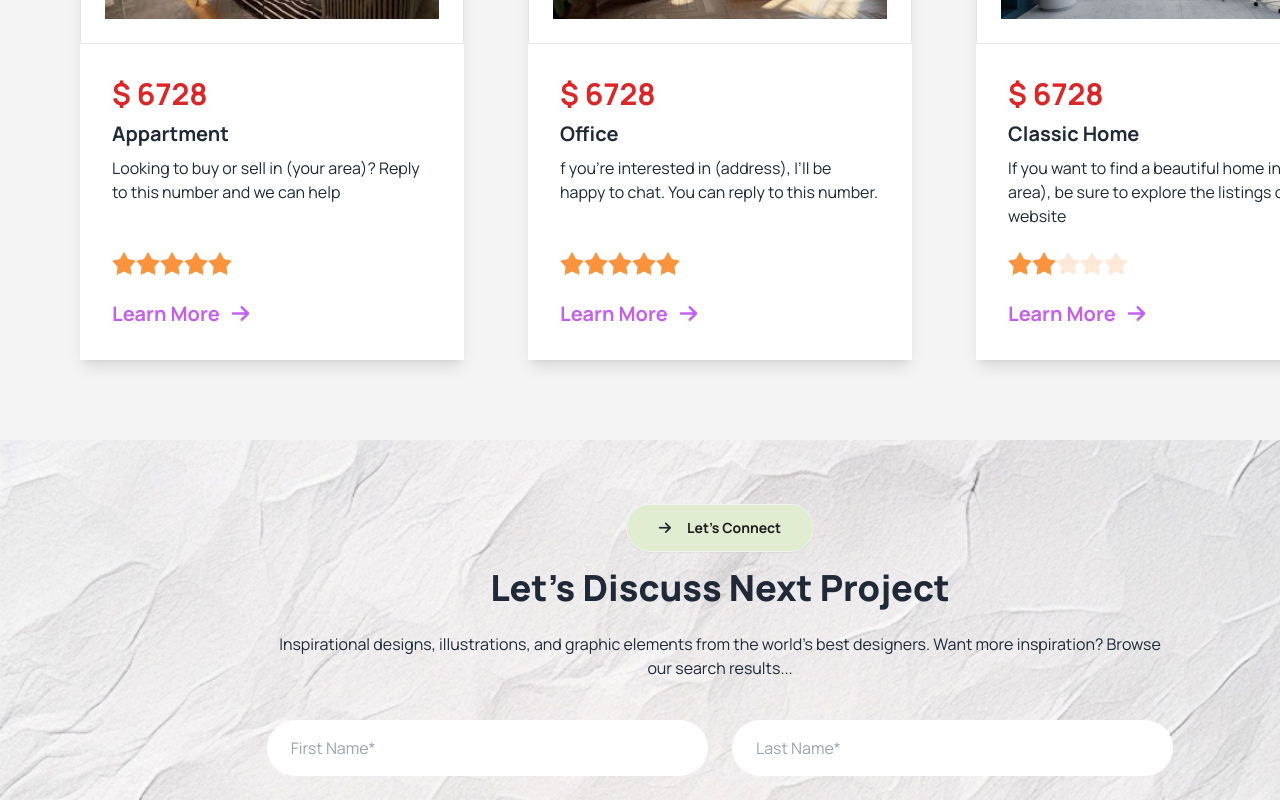
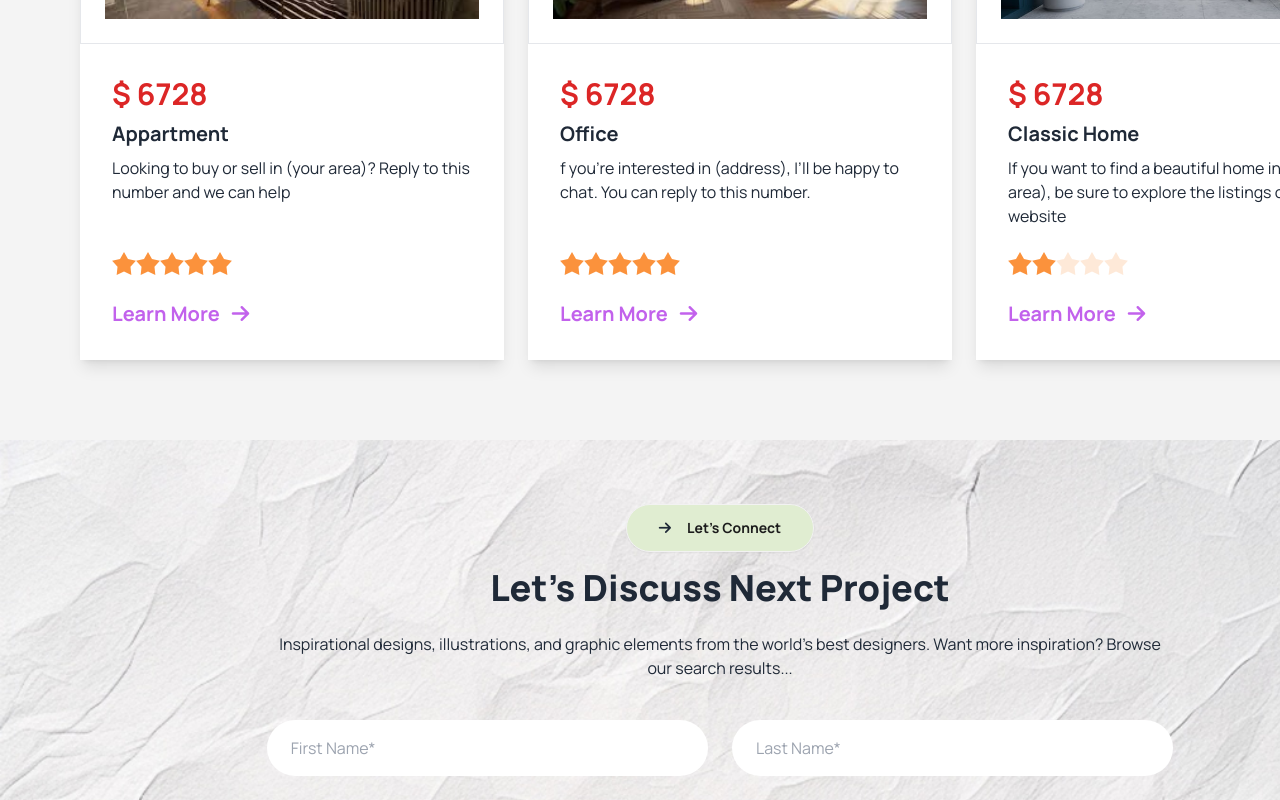
Before and after one commit to Rony7736/Batch-10-Assignment-3, a plain HTML site: page index.html in a window 1280 px wide. Shown: the part 3709-4509 px from the top of the page. Drawn offline with nearby package versions, Linux system fonts and the light colour scheme.

Commit message:
correction responsive in features section

```diff
--- a/index.html
+++ b/index.html
@@ -330,7 +330,7 @@
 
             <div class="grid grid-cols-1 lg:grid-cols-3 gap-6 lg:pl-10">
 
-              <div class="card bg-base-100 w-96 rounded-none shadow-lg">
+              <div class="w-full card bg-base-100 rounded-none shadow-lg">
                 <figure>
                   <img class="w-full h-[260px] px-6 py-6 border" src="./assets/featured.jpeg" alt="" />
                 </figure>
@@ -354,7 +354,7 @@
                 </div>
               </div>
 
-              <div class="card bg-base-100 w-96 rounded-none shadow-lg">
+              <div class="card bg-base-100 rounded-none shadow-lg">
                 <figure>
                   <img class="w-full h-[260px] px-6 py-6 border" src="./assets/featured1.jpg" alt="" />
                 </figure>
@@ -378,9 +378,9 @@
                 </div>
               </div>
 
-              <div class="card bg-base-100 w-96 rounded-none shadow-lg">
+              <div class="card bg-base-100 rounded-none shadow-lg">
                 <figure>
-                  <img class="w-full h-[260px] h-[200px] px-6 py-6 border" src="./assets/featured2.jpg" alt="" />
+                  <img class="w-full h-[260px] px-6 py-6 border" src="./assets/featured2.jpg" alt="" />
                 </figure>
 
                 <div class="card-body">
@@ -396,7 +396,7 @@
                     <input type="radio" name="rating-2" class="mask mask-star-2 bg-orange-400" />
                   </div>
 
-                  <div class="card-actions text-[#C262EC] text-xl font-bold">
+                  <div class="text-[#C262EC] text-xl font-bold">
                      <a href="">Learn More <i class="fa-solid fa-arrow-right ml-2"></i></a>
                   </div>
                 </div>
```
